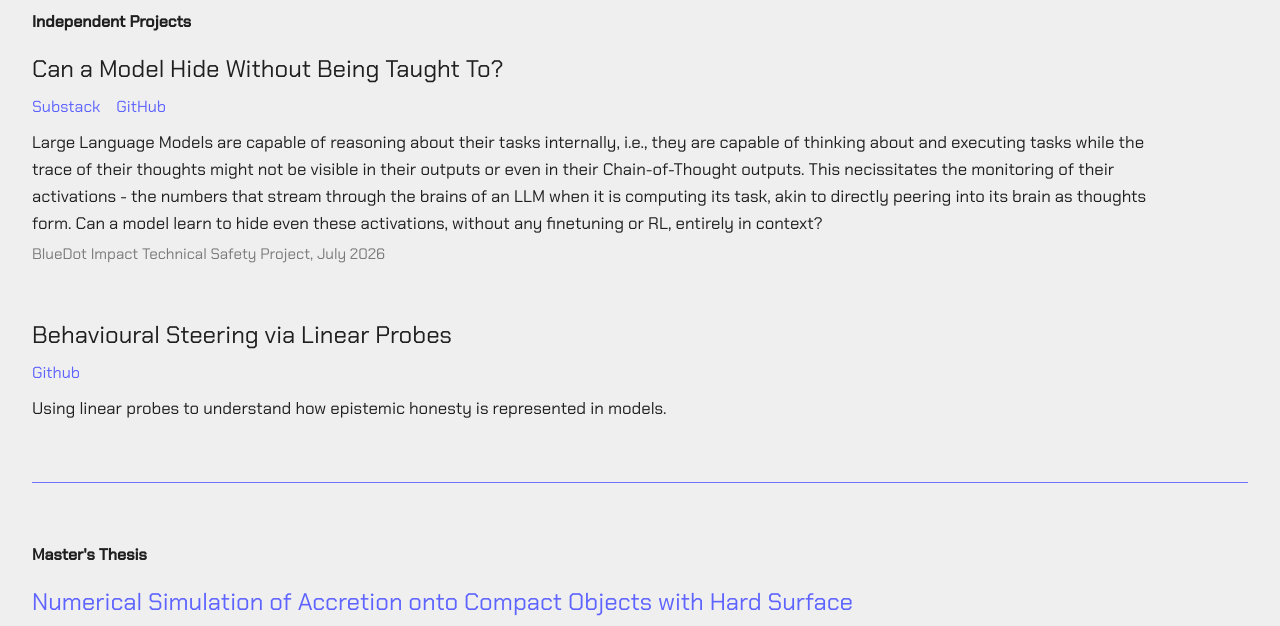
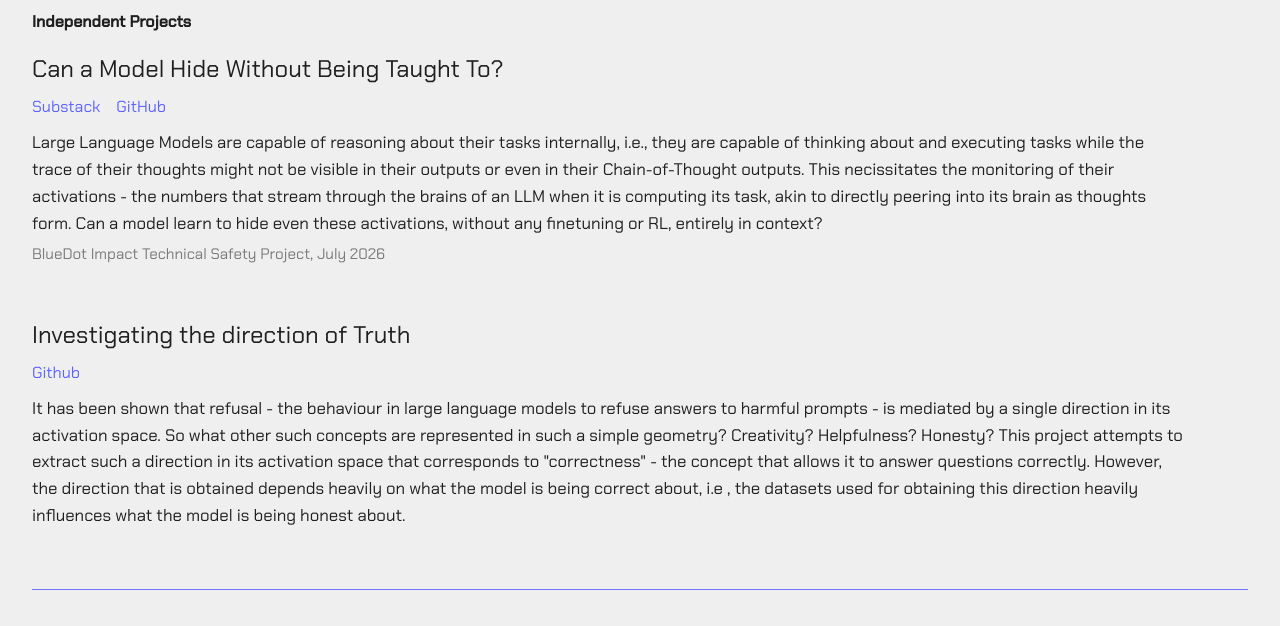
Before and after one commit to Aswin-R-Nair/aswin-r-nair.github.io, a plain HTML site: page research.html in a window 1280 px wide. Shown: the part 170-796 px from the top of the page. Drawn offline with Linux system fonts and the light colour scheme.

Commit message:
updated research page

```diff
--- a/research.html
+++ b/research.html
@@ -142,12 +142,12 @@
 
         </article>
         <article class="paper-entry">
-          <h3>Behavioural Steering via Linear Probes</h3>
+          <h3>Investigating the direction of Truth</h3>
           <div class="paper-links">
             <a href="https://github.com/Aswin-R-Nair/truth-vector" target="_blank" rel="nonreferrer"> Github</a>
           </div>
           <p>
-            Using linear probes to understand how epistemic honesty is represented in models.
+            It has been shown that refusal - the behaviour in large language models to refuse answers to harmful prompts - is mediated by a single direction in its activation space. So what other such concepts are represented in such a simple geometry? Creativity? Helpfulness? Honesty? This project attempts to extract such a direction in its activation space that corresponds to "correctness" - the concept that allows it to answer questions correctly. However, the direction that is obtained depends heavily on what the model is being correct about, i.e , the datasets used for obtaining this direction heavily influences what the model is being honest about.
           </p>
         </article>
 
@@ -161,7 +161,7 @@
       <h4>Master's Thesis</h4>
       <div class="paper-list">
         <article class="paper-entry">
-          <h3><a href="files/thesis.pdf" target="_blank" rel="noreferrer">Numerical Simulation of Accretion onto Compact Objects with Hard Surface</a></h3>
+          <h3>Numerical Simulation of Accretion onto Compact Objects with Hard Surface</h3>
           <div class="paper-links">
             <a href="files/thesis.pdf" target="_blank" rel="noreferrer">Thesis PDF</a>
             <a href="files/ASI_poster.pdf" target="_blank" rel="noreferrer">Poster</a>
```
